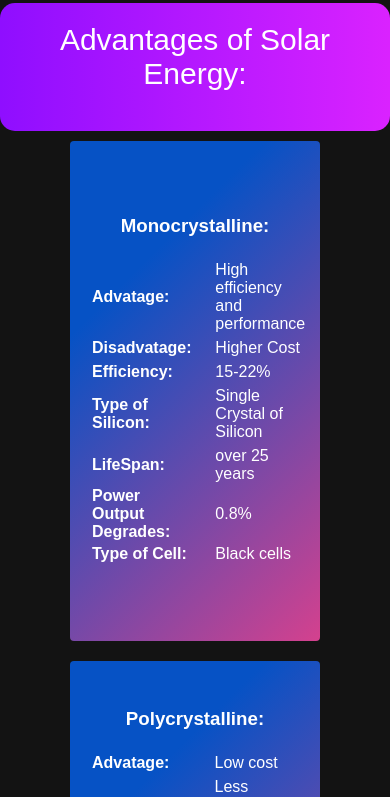
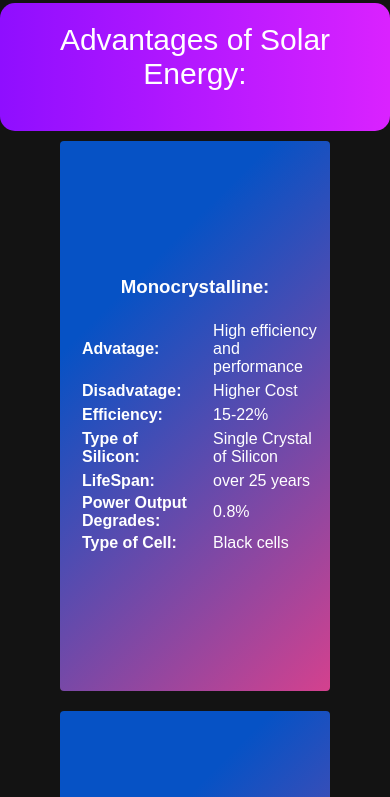
Before and after one commit to bommana401/bommana401.github.io, a website: page solar101.html in a window 390 px wide. Shown: the part 3098-3895 px from the top of the page. Drawn offline with Linux system fonts and the light colour scheme.

Commit message:
css change for solar.css

```diff
--- a/solar.css
+++ b/solar.css
@@ -152,7 +152,7 @@ table {
 
       .main__img--card {
         width: 300px;
-        height: 500px;
+        height: 550px;
       }
 
       .container {
@@ -451,10 +451,9 @@ table {
 
 .main__img--card {
   margin: 10px;
-  /* height: 500px;
-  width: 600px; */
   height: 500px;
-  width: 400px;
+  /* 500px */
+  width: 420px;
   border-radius: 4px;
   display: flex;
   flex-direction: column;
@@ -503,7 +502,7 @@ table {
 
   .main__img--card {
     width: 400px;
-    height: 500px;
+    height: 550px;
   }
 
   .main__content {
@@ -538,8 +537,8 @@ table {
 
 @media screen and (max-width: 400px) {
   .main__img--card {
-    width: 250px;
-    height: 500px;
+    width: 270px;
+    height: 550px;
   }
 
   .hero__description{
--- a/solar101.html
+++ b/solar101.html
@@ -154,11 +154,12 @@
 
     <!-- About Section -->
 
-    <div class="main" id="solSection3" style="float: center;">
+    <div class="main" id="solSection3" style="float: center; position: relative;">
         <p class="hero__description" style="text-align: center; padding-bottom: 40px; display: flex; justify-content: center; margin: 0 auto;">Advantages of Solar Energy: </p>
         <div class="main__container">
             <div class="main__img--container">
-                <div class="main__img--card">
+                <br>
+                <div class="main__img--card" style="float:left;">
                     <h3> Monocrystalline: </h3>
                     <table>
                         <tr>
@@ -194,7 +195,7 @@
                 </div>
             </div>
             <div class="main__img--container">
-                <div class="main__img--card">
+                <div class="main__img--card" style="float:right;">
                     <h3> Polycrystalline: </h3>
                     <table>
                         <tr>
@@ -229,7 +230,7 @@
                 </div>
             </div>
             <div class="main__img--container">
-                <div class="main__img--card">
+                <div class="main__img--card" style="float:left;">
                     <h3> Thin-film: </h3>
                     <p style="font-size: 15px; padding-top: 20px;">
                         "Best to install on large and commercial roof that can’t handle the
@@ -279,7 +280,7 @@
             </div>
 
             <div class="main__img--container">
-                <div class="main__img--card">
+                <div class="main__img--card" style="float:right;">
                     <p> Reference to Panels </p>
                     <!-- https://www.theecoexperts.co.uk/solar-panels/solar-panels-types -->
                     <img href="https://www.theecoexperts.co.uk/solar-panels/solar-panels-types"
```
